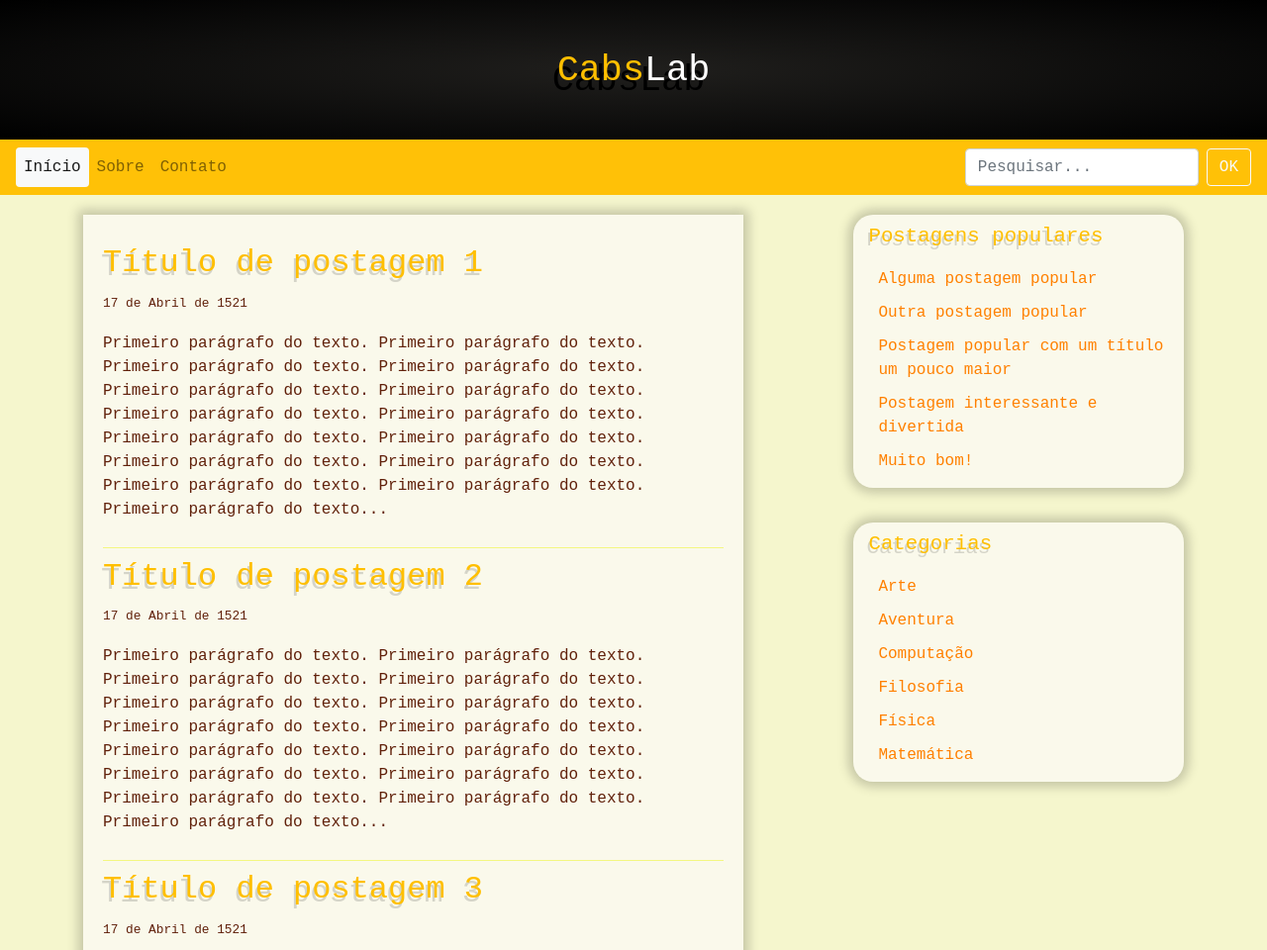
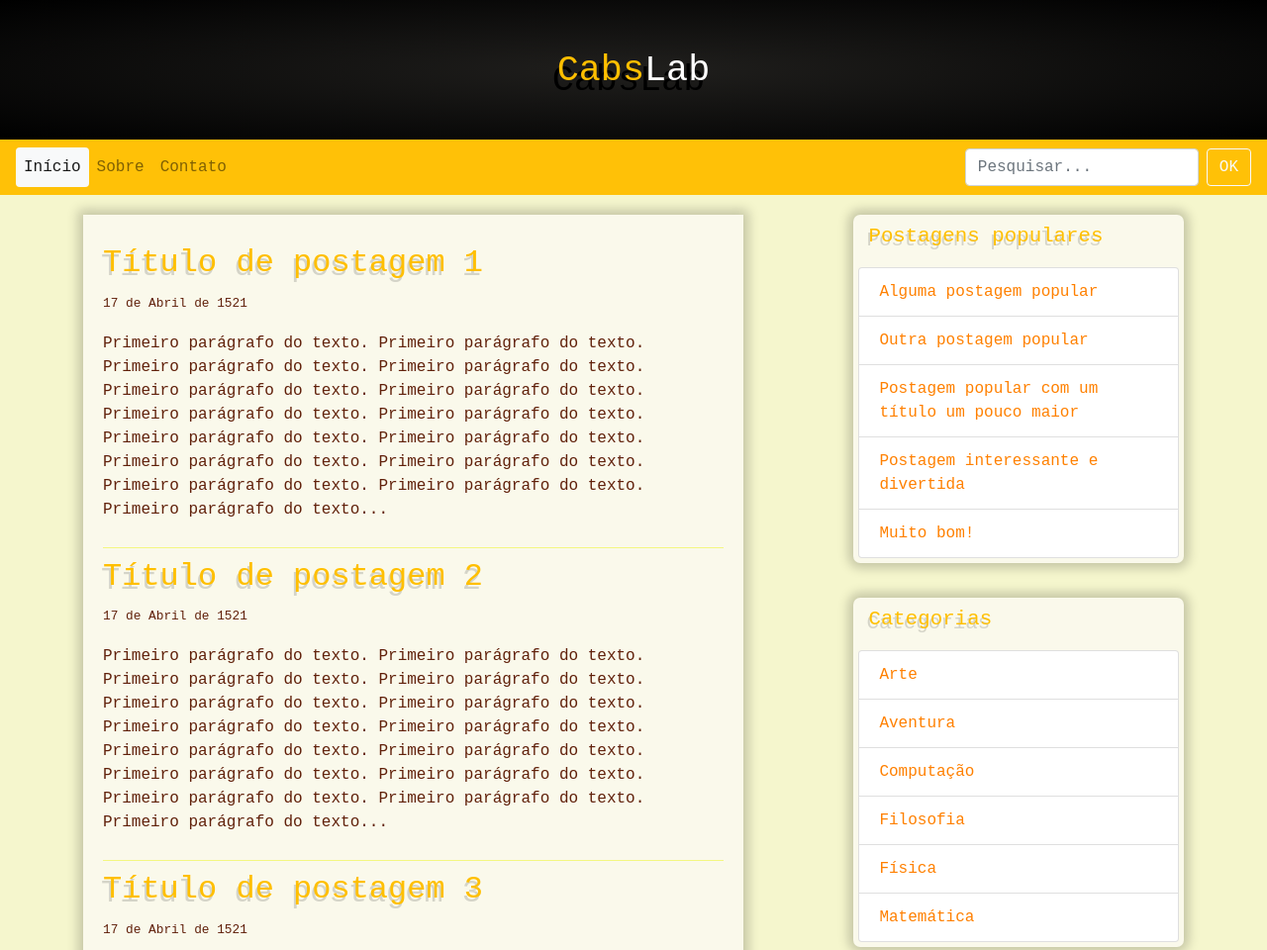
Before and after one commit to Lucas-Vini/cabs-lab-front-end, a plain HTML site: page index.html in a window 1280 px wide. Shown: the top 960 px of the page at 99% size. Drawn offline with nearby package versions, Linux system fonts and the light colour scheme.

Commit message:
improving menus with bootstrap

```diff
--- a/css/estilo.css
+++ b/css/estilo.css
@@ -55,7 +55,7 @@ aside{
 	box-shadow: 0px 0px 11px 5px rgba(0,0,0,0.2);
 	padding: 5px;
 	margin-bottom: 35px;
-	border-radius: 20px;
+	border-radius: 7px;
 	-moz-animation: sombra-conteudo 3s;
 	-webkit-animation: sombra-conteudo 3s;
 }
--- a/index.html
+++ b/index.html
@@ -69,11 +69,11 @@
 					</li>
 				</ul>
 
-				<form class="form-inline ml-auto">
+				<form class="form-inline ml-auto mr-2">
 					<input type="text" class="form-control" placeholder="Pesquisar...">
 				</form>
 
-				<button class="btn btn-outline-light  ml-2">OK</button>
+				<button class="btn btn-outline-light">OK</button>
 
 			</div>
 
@@ -149,21 +149,28 @@
 
 				<aside>
 					<h3>Postagens populares</h3>
-					<div><a href="post-exemplo.html">Alguma postagem popular</a></div>
-					<div><a href="post-exemplo.html">Outra postagem popular</a></div>
-					<div><a href="post-exemplo.html">Postagem popular com um título um pouco maior</a></div>
-					<div><a href="post-exemplo.html">Postagem interessante e divertida </a></div>
-					<div><a href="post-exemplo.html">Muito bom!</a></div>
+
+					<ul class="list-group">
+						<a class="list-group-item " href="post-exemplo.html">Alguma postagem popular</a>
+						<a class="list-group-item" href="post-exemplo.html">Outra postagem popular</a>
+						<a class="list-group-item" href="post-exemplo.html">Postagem popular com um título um pouco maior</a>
+						<a class="list-group-item" href="post-exemplo.html">Postagem interessante e divertida </a>
+						<a class="list-group-item" href="post-exemplo.html">Muito bom!</a>
+					</ul>
 				</aside>
 
 				<aside>
 					<h3>Categorias</h3>
-					<div><a href="">Arte</a></div>
-					<div><a href="">Aventura</a></div>
-					<div><a href="">Computação</a></div>
-					<div><a href="">Filosofia</a></div>
-					<div><a href="">Física</a></div>
-					<div><a href="">Matemática</a></div>
+
+					<ul class="list-group">
+						<a class="list-group-item" href="">Arte</a>
+						<a class="list-group-item" href="">Aventura</a>
+						<a class="list-group-item" href="">Computação</a>
+						<a class="list-group-item" href="">Filosofia</a>
+						<a class="list-group-item" href="">Física</a>
+						<a class="list-group-item" href="">Matemática</a>
+
+					</ul>
 				</aside>
 
 			</div>
```
